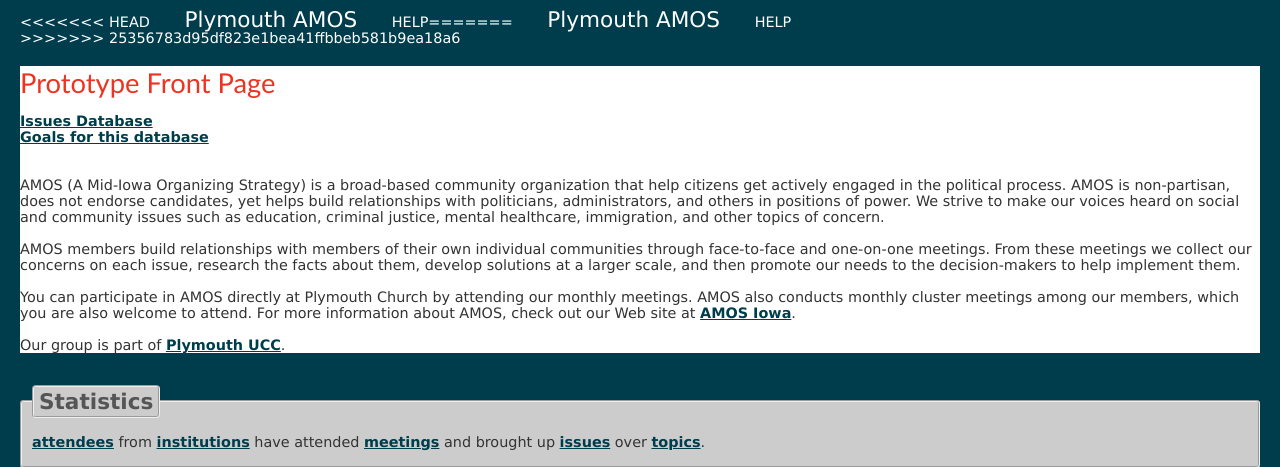
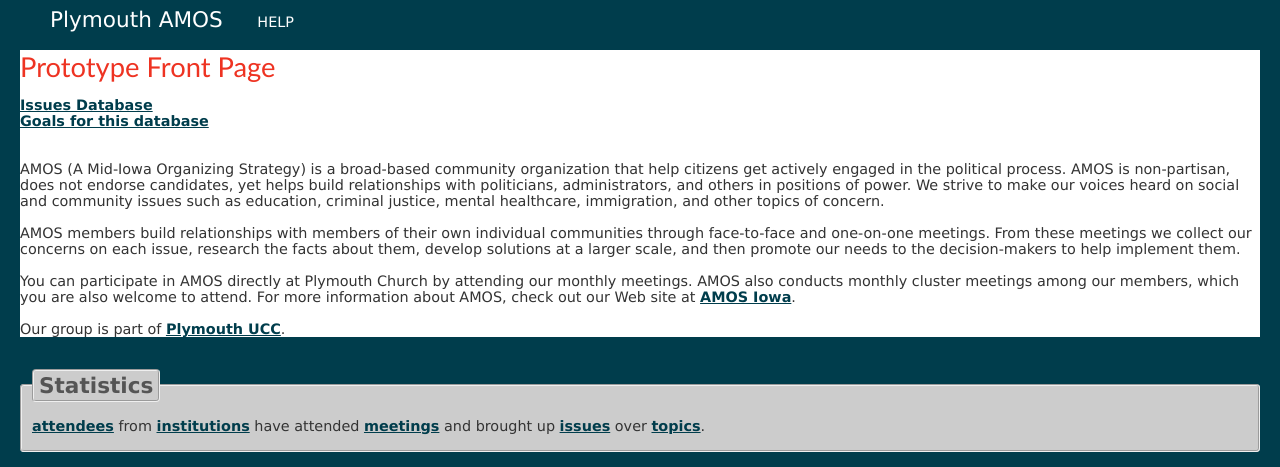
Before and after one commit to topdsoft/amos, a CakePHP app: the page made by app/View/Pages/home.ctp in a window 1280 px wide. Shown: the top 467 px of the page. Run offline with PHP 8.4 and a stand-in for CakePHP, Linux system fonts and the light colour scheme; the template is opened without the code that fills it, so the values that code supplies are empty; some libraries are stand-ins or nearby versions.

Commit message:
fix merge

```diff
--- a/app/View/Layouts/default.ctp
+++ b/app/View/Layouts/default.ctp
@@ -39,10 +39,6 @@ $cakeDescription = __d('AMOS', 'Plymouth AMOS Group');
 <body>
 	<div id="container">
 		<div id="header">
-<<<<<<< HEAD
-			<h1><?php echo $this->Html->link('Plymouth AMOS','/'); ?></h1>
-			<?php echo $this->Html->link(__('HELP'),array('controller'=>'pages','action'=>'help')) ?>
-=======
 			<h1>Plymouth AMOS</h1>
 			<?php echo $this->Html->link(__('HELP'),array('controller'=>'pages','action'=>'help')) ?><br>
 			<?php
@@ -52,7 +48,6 @@ $cakeDescription = __d('AMOS', 'Plymouth AMOS Group');
 					echo $this->Html->link('Logout', array('controller'=>'users','action'=>'logout'));
 				}//endif
 			?>
->>>>>>> 25356783d95df823e1bea41ffbbeb581b9ea18a6
 		</div>
 		<div id="content">
 
```
